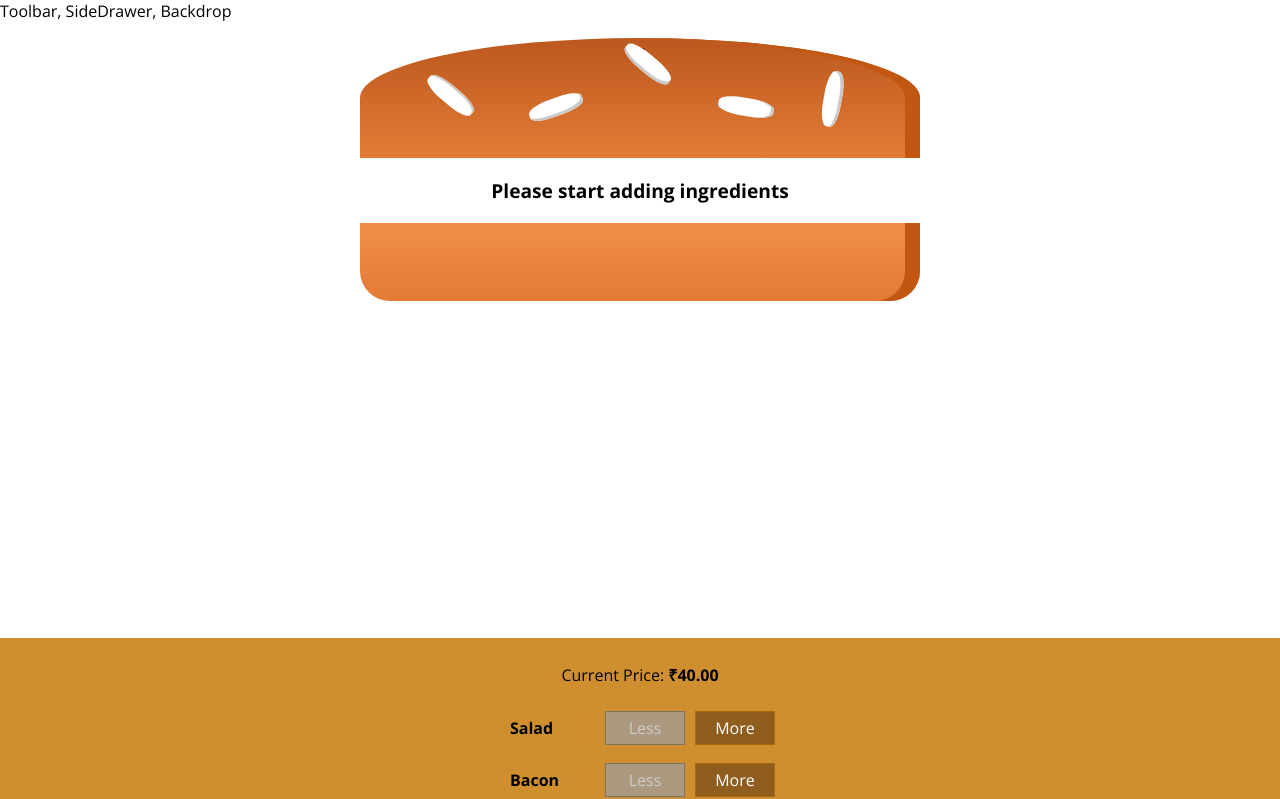
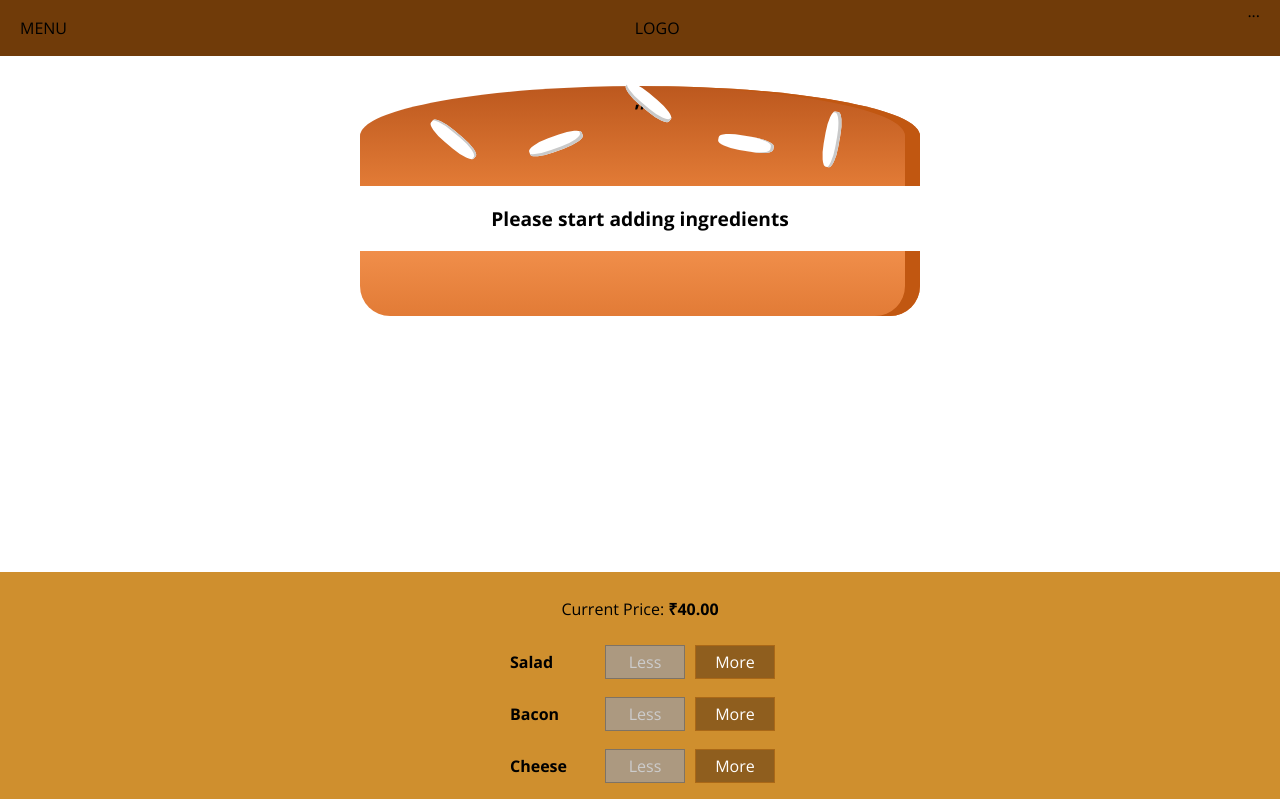
Before and after one commit to venki-bellu/burger-builder, a React app: page / in a window 1280 px wide. Shown: the top 799 px of the page. Built offline with nearby package versions, Linux system fonts and the light colour scheme.

Commit message:
8.132 Adding a Toolbar

```diff
--- a/src/components/Burger/Burger.module.css
+++ b/src/components/Burger/Burger.module.css
@@ -3,7 +3,7 @@
     width: 100%;
     margin: auto;
     height: 250px;
-    /* overflow: scroll; */
+    overflow: auto;
     text-align: center;
     font-weight: bold;
     font-size: 1.2rem;
@@ -23,7 +23,7 @@
     .Burger
     {
         width: 450px;
-        height: 400px;
+        height: 300px;
     }
 }
 
@@ -32,6 +32,6 @@
     .Burger
     {
         width: 700px;
-        height: 600px;
+        height: 500px;
     }
 }
--- a/src/components/Layout/Layout.js
+++ b/src/components/Layout/Layout.js
@@ -1,12 +1,11 @@
 import React from 'react';
 import Auxi from '../../hoc/Auxi';
 import classes from './Layout.module.css'
+import Toolbar from '../Navigation/Toolbar/Toolbar';
 
 const layout = (props) => (
     <Auxi>
-        <div>
-            Toolbar, SideDrawer, Backdrop
-        </div>
+        <Toolbar />
         <main className={classes.Content}>
             {props.children}
         </main>
--- a/src/components/Layout/Layout.module.css
+++ b/src/components/Layout/Layout.module.css
@@ -1,4 +1,4 @@
 .Content
 {
-    margin-top: 16px;
+    margin-top: 72px;
 }
--- /dev/null
+++ b/src/components/Navigation/Toolbar/Toolbar.js
@@ -0,0 +1,14 @@
+import React from 'react';
+
+import classes from './Toolbar.module.css'
+const toolbar = props =>(
+    <header className={classes.Toolbar}>
+        <div>MENU</div>
+        <div>LOGO</div>
+        <nav>
+            ...
+        </nav>
+    </header>
+);
+
+export default toolbar;
--- /dev/null
+++ b/src/components/Navigation/Toolbar/Toolbar.module.css
@@ -0,0 +1,20 @@
+.Toolbar
+{
+    height: 56px;
+    width: 100%;
+    position: fixed;
+    top: 0;
+    left: 0;
+    background-color: #703b09;
+    display: flex;
+    justify-content: space-between;
+    align-items: center;
+    padding: 0 20px;
+    box-sizing: border-box;
+    z-index: 90;
+}
+
+.Toolbar nav
+{
+    height: 100%;
+}
```
